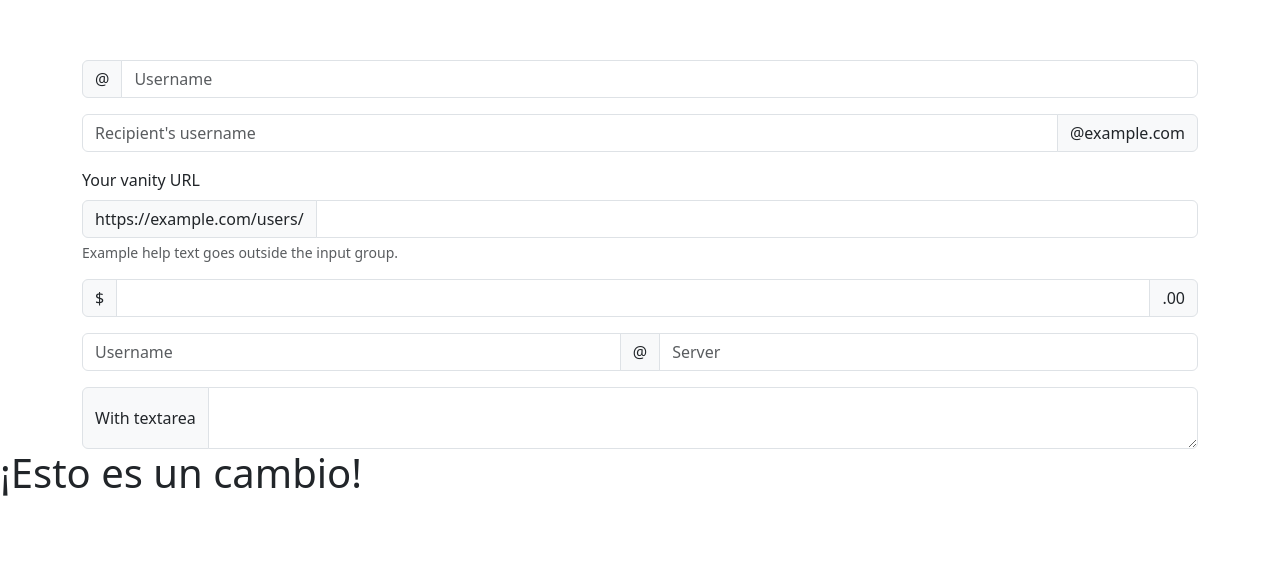
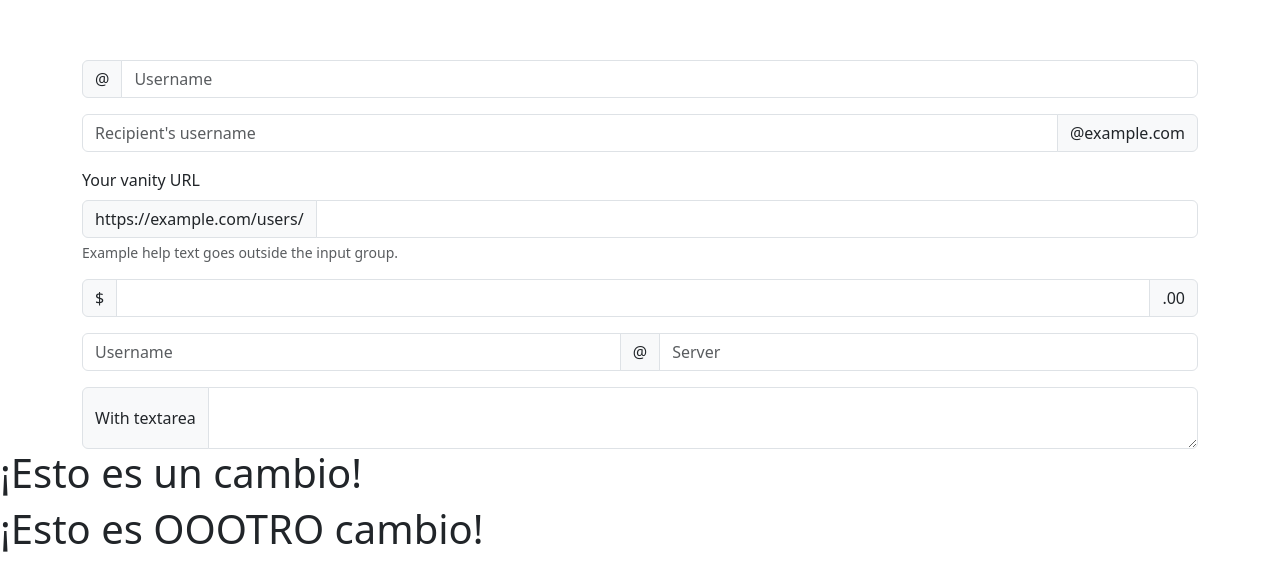
Before and after one commit to darboscalante/Sesion07, a plain HTML site: page index.html in a window 1280 px wide. Shown: the part 3404-3965 px from the top of the page. Before the commit the page ends 3909 px from the top, so only its background shows below. Drawn offline with nearby package versions, Linux system fonts and the light colour scheme.

Commit message:
Un nuevo cambio, en este caso línea 111.

```diff
--- a/index.html
+++ b/index.html
@@ -108,6 +108,11 @@
             ¡Esto es un cambio!
         </h1>
     </div>
+    <div>
+        <h1>
+            ¡Esto es OOOTRO cambio!
+        </h1>
+    </div>
 
     <script src="https://cdn.jsdelivr.net/npm/bootstrap@5.3.0/dist/js/bootstrap.bundle.min.js"
         integrity="sha384-geWF76RCwLtnZ8qwWowPQNguL3RmwHVBC9FhGdlKrxdiJJigb/j/68SIy3Te4Bkz"
```
